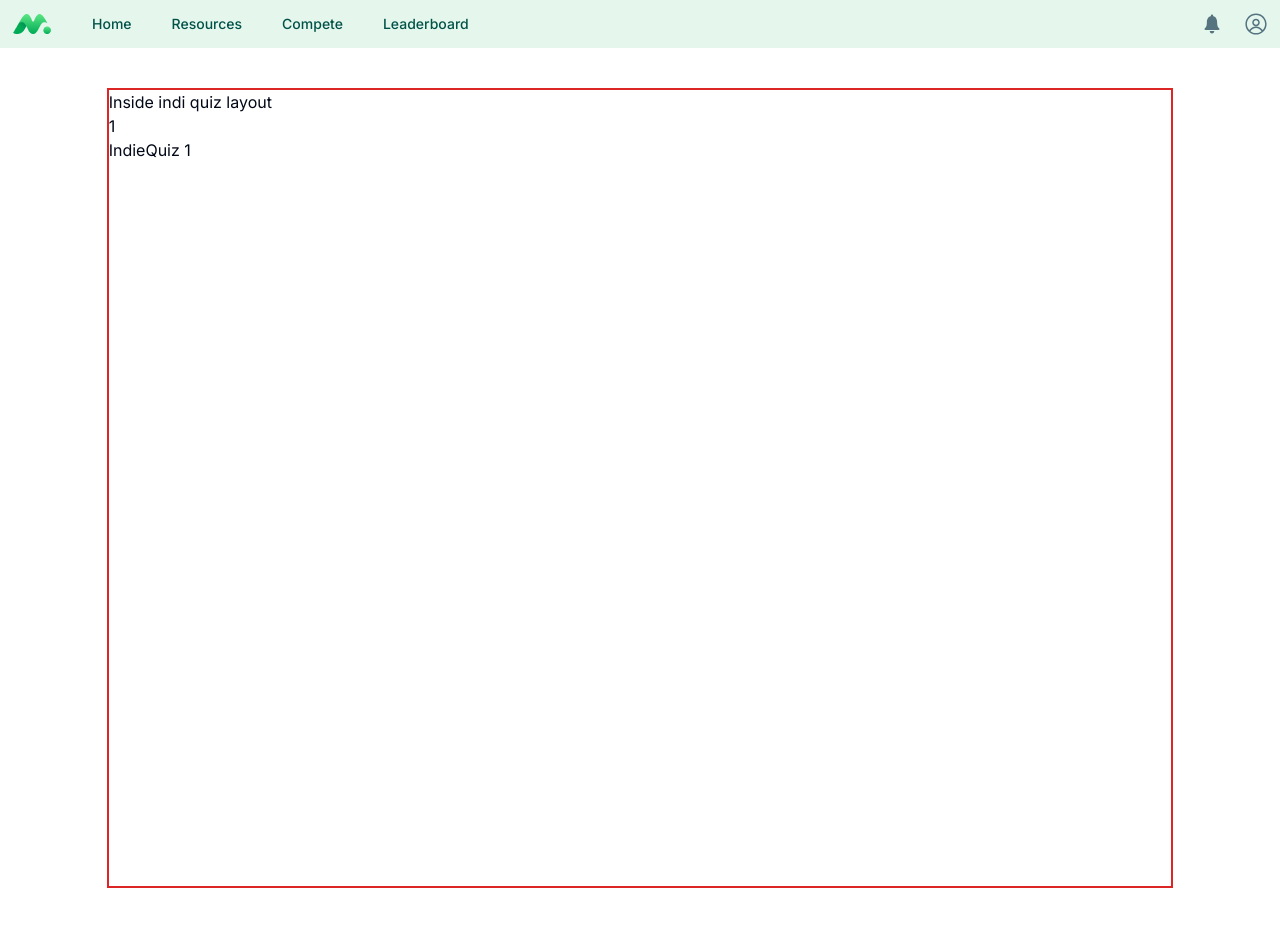
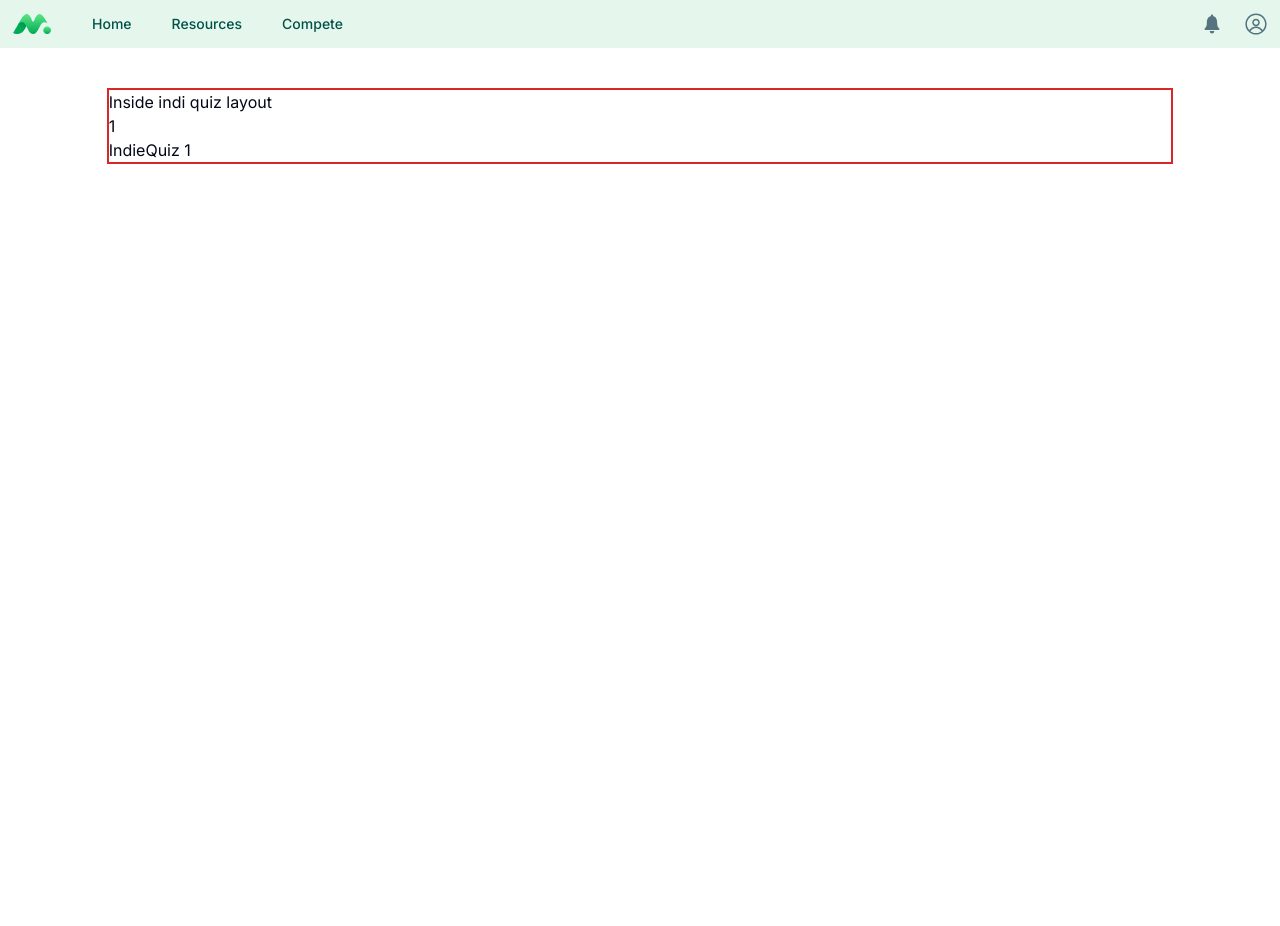
Before and after one commit to Suman196pokhrel/PyroPrep, a Next.js app: page /dashboard/1/1/1 in a window 1280 px wide. After the commit the page ends 800 px from the top, so only its background shows below. Built offline with nearby package versions, Linux system fonts and the light colour scheme.

Commit message:
updaded navbar links

```diff
--- a/app/dashboard/[domainId]/[subDomainId]/[quizid]/layout.tsx
+++ b/app/dashboard/[domainId]/[subDomainId]/[quizid]/layout.tsx
@@ -16,7 +16,7 @@ const IndiQuizLayout = ({
     params,
 }: IndiQuizLayoutProps) => {
     return (
-        <div className='border-2 border-red-600 w-full min-h-screen'>
+        <div className='border-2 border-red-600  w-full'>
             <h2>Inside indi quiz layout</h2>
             <p>{params.quizid}</p>
             <div>
--- a/components/molecules/DashNavbar.tsx
+++ b/components/molecules/DashNavbar.tsx
@@ -39,10 +39,10 @@ const navItems = [
         title: "Compete",
         link: "/dashboard/compete"
     },
-    {
-        title: "Leaderboard",
-        link: "/dashboard/leaderboard"
-    },
+    // {
+    //     title: "Leaderboard",
+    //     link: "/dashboard/leaderboard"
+    // },
 ]
 
 
```
